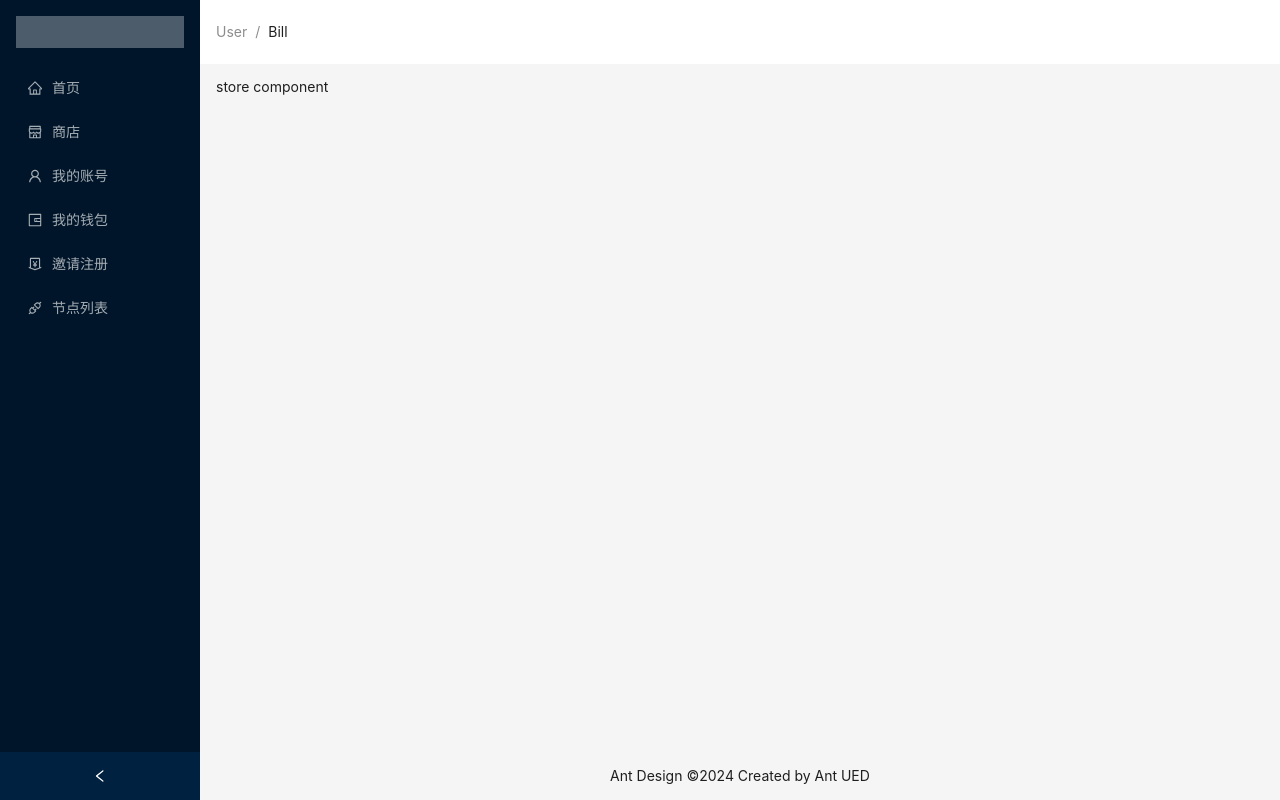
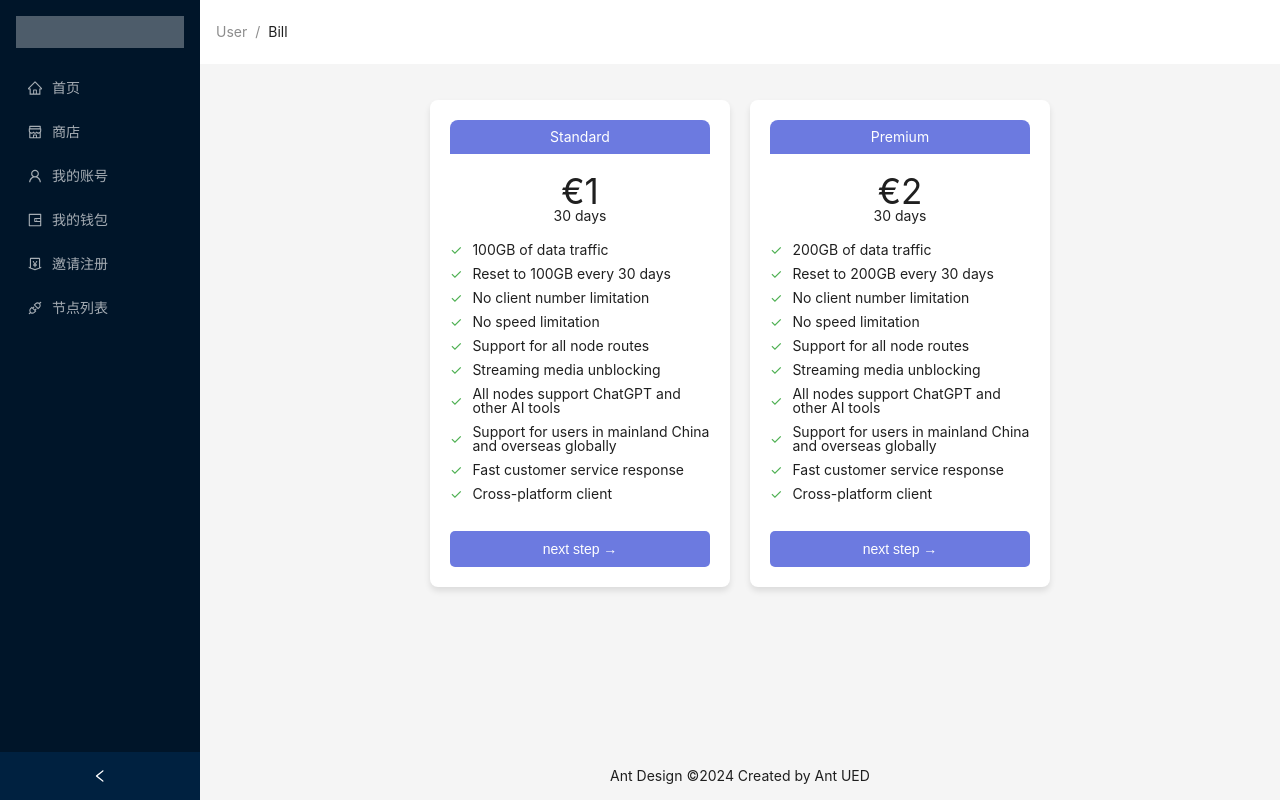
Before and after one commit to canadaell/VPNManage-System, a React (Vite) app in the folder vpnmanage/: page /layout/store in a window 1280 px wide. Built offline with nearby package versions, Linux system fonts and the light colour scheme.

Commit message:
write store page

```diff
--- a/vpnmanage/src/router/Index.tsx
+++ b/vpnmanage/src/router/Index.tsx
@@ -5,7 +5,7 @@ import  {Navigate}  from "react-router-dom"
 import React, { lazy } from "react";
 const Wallet = lazy(() => import('@/views/Wallet'))
 const Nodes = lazy(() => import('@/views/Nodes'))
-const Store = lazy(() => import('@/views/Store'))
+const Store = lazy(() => import('@/views/Store/Store'))
 const Account = lazy(() => import('@/views/Account'))
 const Invite = lazy(() => import('@/views/Invite'))
 const Layouts = lazy(() => import('@/views/Layouts'))
--- a/vpnmanage/src/views/Store.tsx
+++ /dev/null
@@ -1,11 +0,0 @@
-import React from 'react'
-
-const Store = () => {
-  return (
-    <div>
-      store component
-    </div>
-  )
-}
-
-export default Store
--- /dev/null
+++ b/vpnmanage/src/views/Store/Store.tsx
@@ -0,0 +1,69 @@
+import React from 'react';
+import './store.scss';
+
+interface Feature {
+  text: string;
+}
+
+interface PricingCardProps {
+  name: string;
+  price: number;
+  features: Feature[];
+}
+
+const PricingCard: React.FC<PricingCardProps> = ({ name, price, features }) => (
+  <div className="pricing-card">
+    <div className="card-header">
+      <h3>{name}</h3>
+    </div>
+    <div className="card-price">
+      <h2>€{price}</h2>
+      <p>30 days</p>
+    </div>
+    <ul className="features">
+      {features.map((feature, index) => (
+        <li key={index}>
+          <span className="checkmark">✓</span> {feature.text}
+        </li>
+      ))}
+    </ul>
+    <button className="cta-button">next step →</button>
+  </div>
+);
+
+const PricingCards: React.FC = () => {
+  const blueCardFeatures: Feature[] = [
+    { text: "100GB of data traffic" },
+    { text: "Reset to 100GB every 30 days" },
+    { text: "No client number limitation" },
+    { text: "No speed limitation" },
+    { text: "Support for all node routes" },
+    { text: "Streaming media unblocking" },
+    { text: "All nodes support ChatGPT and other AI tools" },
+    { text: "Support for users in mainland China and overseas globally" },
+    { text: "Fast customer service response" },
+    { text: "Cross-platform client" }
+  ];
+
+  const whiteCardFeatures: Feature[] = [
+    { text: "200GB of data traffic" },
+    { text: "Reset to 200GB every 30 days" },
+    { text: "No client number limitation" },
+    { text: "No speed limitation" },
+    { text: "Support for all node routes" },
+    { text: "Streaming media unblocking" },
+    { text: "All nodes support ChatGPT and other AI tools" },
+    { text: "Support for users in mainland China and overseas globally" },
+    { text: "Fast customer service response" },
+    { text: "Cross-platform client" }
+  ];
+
+  return (
+    <div className="pricing-container">
+      <PricingCard name="Standard" price={1} features={blueCardFeatures} />
+      <PricingCard name="Premium" price={2} features={whiteCardFeatures} />
+    </div>
+  );
+};
+
+export default PricingCards;
--- /dev/null
+++ b/vpnmanage/src/views/Store/store.scss
@@ -0,0 +1,77 @@
+.pricing-container {
+    display: flex;
+    justify-content: center;
+    gap: 20px;
+    padding: 20px;
+    flex-wrap: wrap;
+  }
+
+  .pricing-card {
+    background-color: white;
+    border-radius: 8px;
+    box-shadow: 0 4px 6px rgba(0, 0, 0, 0.1);
+    padding: 20px;
+    width: 300px;
+    display: flex;
+    flex-direction: column;
+
+    .card-header {
+      background-color: #6c7ae0;
+      color: white;
+      padding: 10px;
+      border-radius: 8px 8px 0 0;
+      text-align: center;
+    }
+
+    .card-price {
+      text-align: center;
+      margin: 20px 0;
+
+      h2 {
+        font-size: 2.5em;
+        margin: 0;
+      }
+    }
+
+    .features {
+      list-style-type: none;
+      padding: 0;
+      margin: 0;
+      flex-grow: 1;
+
+      li {
+        margin-bottom: 10px;
+        display: flex;
+        align-items: center;
+
+        .checkmark {
+          color: #4caf50;
+          margin-right: 10px;
+        }
+      }
+    }
+
+    .cta-button {
+      background-color: #6c7ae0;
+      color: white;
+      border: none;
+      padding: 10px 20px;
+      border-radius: 5px;
+      cursor: pointer;
+      font-size: 1em;
+      margin-top: 20px;
+    }
+  }
+
+  @media (max-width: 768px) {
+    .pricing-container {
+      flex-direction: column;
+      align-items: center;
+    }
+
+    .pricing-card {
+      width: 100%;
+      max-width: 300px;
+      margin-bottom: 20px;
+    }
+  }
```
